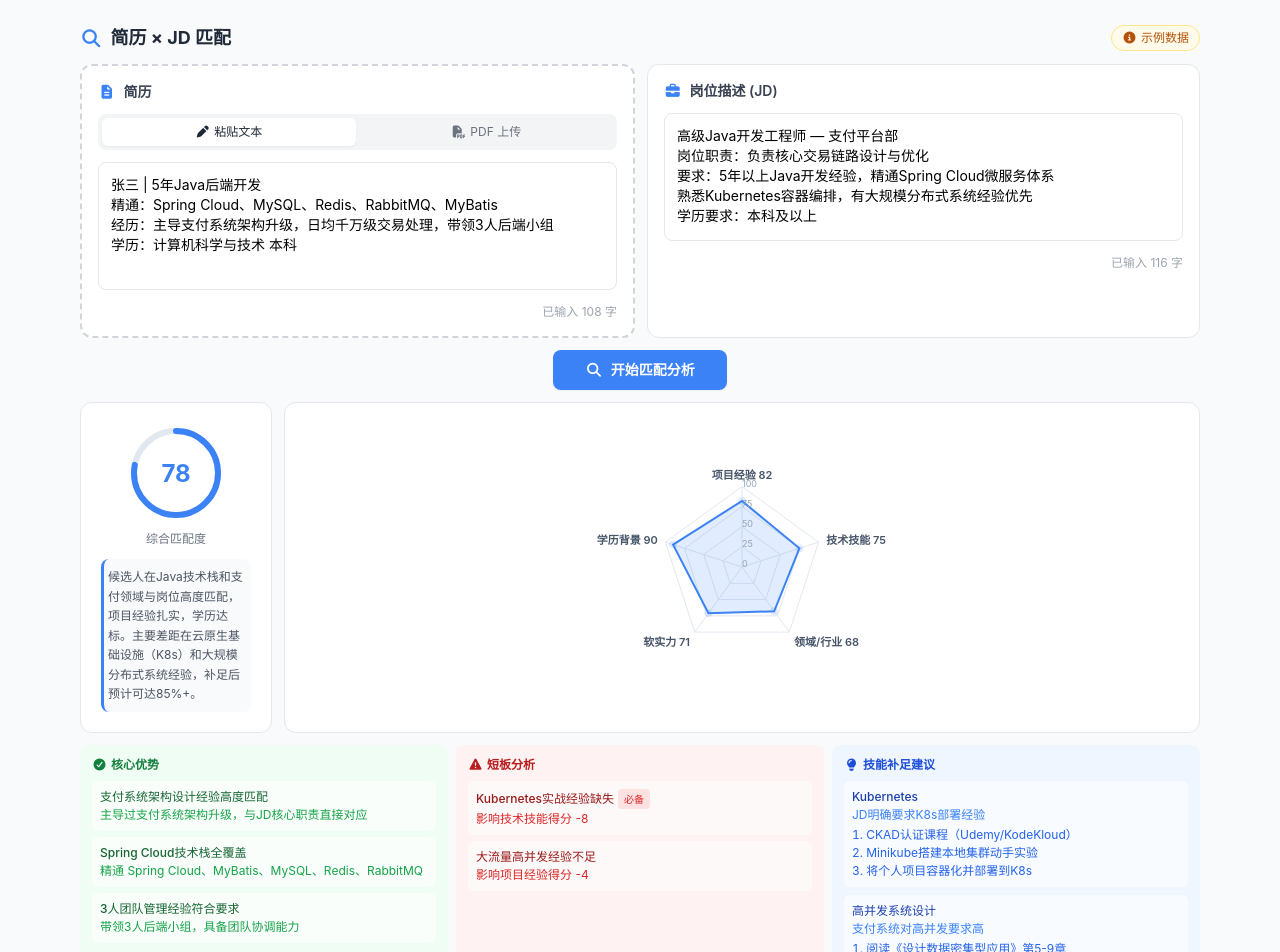
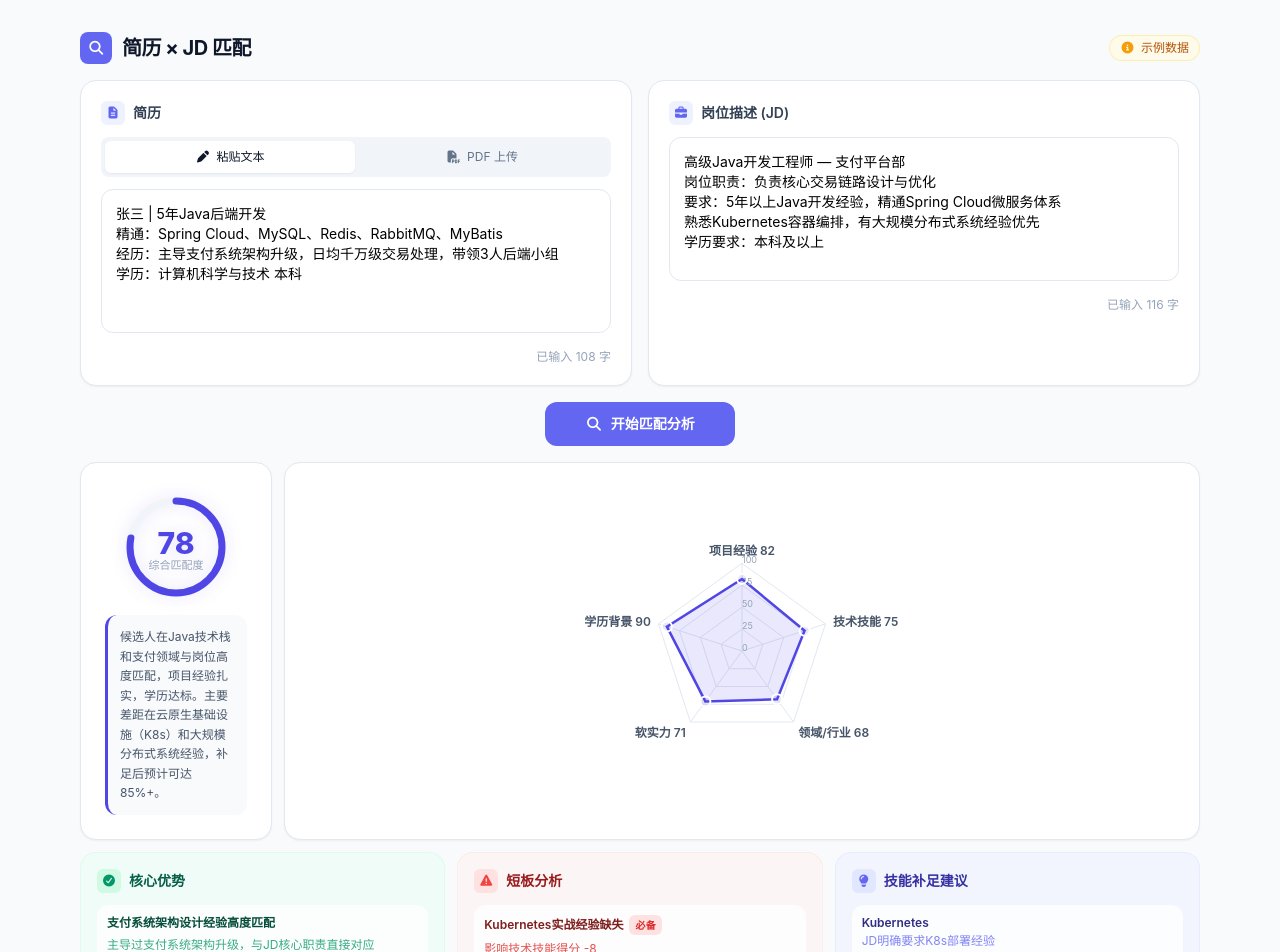
Before and after one commit to millajovovichy/Job-Matching, a React (Vite) app: page / in a window 1280 px wide. Shown: the top 952 px of the page. Built offline with nearby package versions, Linux system fonts and the light colour scheme.

Commit message:
style: visual redesign — indigo palette, refined cards, animated score ring, improved typography and spacing

```diff
--- a/src/App.jsx
+++ b/src/App.jsx
@@ -32,7 +32,8 @@ export default function App() {
   const hasContent = state.resumeText.trim().length > 0 && state.jdText.trim().length > 0;
 
   return (
-    <div className="max-w-6xl mx-auto px-4 py-6">
+    <div className="min-h-screen bg-slate-50">
+      <div className="max-w-6xl mx-auto px-4 py-8">
         <Header isDemo={state.isDemo} />
         <InputPanel
           resumeText={state.resumeText}
@@ -43,14 +44,14 @@ export default function App() {
         <MatchButton isLoading={state.isLoading} onMatch={handleMatch} hasContent={hasContent} />
 
         {state.error && (
-        <div className="max-w-6xl mx-auto mb-3 flex items-center justify-between bg-red-50 border border-red-200 text-red-700 rounded-lg px-4 py-3 text-sm">
-          <span>
-            <i className="fas fa-circle-exclamation mr-2"></i>
+          <div className="mb-4 flex items-center justify-between bg-red-50 border border-red-200 rounded-xl px-5 py-3.5 text-sm animate-fade-in-up">
+            <span className="text-red-700 flex items-center gap-2">
+              <i className="fas fa-circle-exclamation text-red-400"></i>
               {ERROR_MESSAGES[state.error] || `匹配失败：${state.error}`}
             </span>
             <button
               onClick={handleMatch}
-            className="text-red-600 hover:text-red-800 font-medium text-xs underline"
+              className="text-red-600 hover:text-red-800 font-medium text-xs underline underline-offset-2 transition-colors"
             >
               重试
             </button>
@@ -59,5 +60,6 @@ export default function App() {
 
         <ResultPanel result={state.result} />
       </div>
+    </div>
   );
 }
--- a/src/components/AnalysisCards.jsx
+++ b/src/components/AnalysisCards.jsx
@@ -1,57 +1,66 @@
 export default function AnalysisCards({ strengths, weaknesses, skillSuggestions }) {
   return (
-    <div className="w-full flex flex-col md:flex-row gap-2">
-      {/* 核心优势 - 绿色 */}
-      <div className="flex-1 min-w-0 bg-green-50 rounded-lg p-3">
-        <h4 className="font-semibold text-xs text-green-700 mb-2 flex items-center gap-1">
-          <i className="fas fa-check-circle"></i>
+    <div className="w-full flex flex-col md:flex-row gap-3">
+      {/* 核心优势 */}
+      <div className="flex-1 min-w-0 bg-emerald-50/60 rounded-2xl border border-emerald-100/60 p-4">
+        <h4 className="font-semibold text-sm text-emerald-800 mb-3 flex items-center gap-2">
+          <span className="w-6 h-6 rounded-md bg-emerald-100 flex items-center justify-center">
+            <i className="fas fa-check-circle text-emerald-600 text-xs"></i>
+          </span>
           核心优势
         </h4>
-        <ul className="space-y-1.5">
+        <ul className="space-y-2">
           {strengths.map((s, i) => (
-            <li key={i} className="text-xs text-green-800 bg-white/60 rounded-md p-2">
-              <span className="font-medium">{s.point}</span>
-              <span className="block text-green-600 mt-0.5">{s.detail}</span>
+            <li key={i} className="text-xs text-emerald-900 bg-white/80 rounded-xl p-2.5">
+              <span className="font-semibold">{s.point}</span>
+              <span className="block text-emerald-600/80 mt-1 leading-relaxed">{s.detail}</span>
             </li>
           ))}
         </ul>
       </div>
 
-      {/* 短板分析 - 红色 */}
-      <div className="flex-1 min-w-0 bg-red-50 rounded-lg p-3">
-        <h4 className="font-semibold text-xs text-red-700 mb-2 flex items-center gap-1">
-          <i className="fas fa-triangle-exclamation"></i>
+      {/* 短板分析 */}
+      <div className="flex-1 min-w-0 bg-red-50/60 rounded-2xl border border-red-100/60 p-4">
+        <h4 className="font-semibold text-sm text-red-800 mb-3 flex items-center gap-2">
+          <span className="w-6 h-6 rounded-md bg-red-100 flex items-center justify-center">
+            <i className="fas fa-triangle-exclamation text-red-500 text-xs"></i>
+          </span>
           短板分析
         </h4>
-        <ul className="space-y-1.5">
+        <ul className="space-y-2">
           {weaknesses.map((w, i) => (
-            <li key={i} className="text-xs text-red-800 bg-white/60 rounded-md p-2">
-              <span className="font-medium">{w.point}</span>
+            <li key={i} className="text-xs text-red-900 bg-white/80 rounded-xl p-2.5">
+              <span className="font-semibold">{w.point}</span>
               {w.isRequired && (
-                <span className="inline-block ml-1 px-1.5 py-0.5 bg-red-100 text-red-600 rounded text-[10px] font-medium">
+                <span className="inline-flex items-center ml-1.5 px-1.5 py-0.5 bg-red-100 text-red-600 rounded-md text-[10px] font-bold uppercase tracking-wide">
                   必备
                 </span>
               )}
-              <span className="block text-red-600 mt-0.5">{w.impact}</span>
+              <span className="block text-red-600/80 mt-1 leading-relaxed">{w.impact}</span>
             </li>
           ))}
         </ul>
       </div>
 
-      {/* 技能补足建议 - 蓝色 */}
-      <div className="flex-1 min-w-0 bg-blue-50 rounded-lg p-3">
-        <h4 className="font-semibold text-xs text-blue-700 mb-2 flex items-center gap-1">
-          <i className="fas fa-lightbulb"></i>
+      {/* 技能补足建议 */}
+      <div className="flex-1 min-w-0 bg-indigo-50/60 rounded-2xl border border-indigo-100/60 p-4">
+        <h4 className="font-semibold text-sm text-indigo-800 mb-3 flex items-center gap-2">
+          <span className="w-6 h-6 rounded-md bg-indigo-100 flex items-center justify-center">
+            <i className="fas fa-lightbulb text-indigo-500 text-xs"></i>
+          </span>
           技能补足建议
         </h4>
         <ul className="space-y-2">
           {skillSuggestions.map((s, i) => (
-            <li key={i} className="text-xs text-blue-800 bg-white/60 rounded-md p-2">
-              <span className="font-medium">{s.skill}</span>
-              <span className="block text-blue-500 mt-0.5 mb-1">{s.reason}</span>
-              <ol className="list-decimal list-inside text-blue-600 space-y-0.5">
+            <li key={i} className="text-xs text-indigo-900 bg-white/80 rounded-xl p-2.5">
+              <span className="font-semibold">{s.skill}</span>
+              <span className="block text-indigo-500/80 mt-0.5 mb-1.5">{s.reason}</span>
+              <ol className="space-y-1">
                 {s.learningPath.map((step, j) => (
-                  <li key={j}>{step}</li>
+                  <li key={j} className="flex items-start gap-1.5 text-indigo-700">
+                    <span className="text-indigo-400 font-medium flex-shrink-0">{j + 1}.</span>
+                    <span className="leading-relaxed">{step}</span>
+                  </li>
                 ))}
               </ol>
             </li>
--- a/src/components/Header.jsx
+++ b/src/components/Header.jsx
@@ -1,13 +1,15 @@
 export default function Header({ isDemo }) {
   return (
-    <header className="flex items-center justify-between mb-3">
-      <h1 className="text-lg font-bold text-gray-800 flex items-center gap-2">
-        <i className="fas fa-magnifying-glass text-blue-500"></i>
+    <header className="flex items-center justify-between mb-4">
+      <h1 className="text-xl font-bold text-slate-900 tracking-tight flex items-center gap-2.5">
+        <span className="w-8 h-8 rounded-lg bg-indigo-500 flex items-center justify-center">
+          <i className="fas fa-magnifying-glass text-white text-sm"></i>
+        </span>
         简历 × JD 匹配
       </h1>
       {isDemo && (
-        <span className="text-xs px-2.5 py-1 bg-amber-50 text-amber-700 rounded-full border border-amber-200">
-          <i className="fas fa-circle-info mr-1"></i>
+        <span className="text-xs px-2.5 py-1 bg-amber-50 text-amber-700 rounded-full border border-amber-200/60 font-medium">
+          <i className="fas fa-circle-info mr-1.5 text-amber-500"></i>
           示例数据
         </span>
       )}
--- a/src/components/InputPanel.jsx
+++ b/src/components/InputPanel.jsx
@@ -3,7 +3,7 @@ import JdCard from './JdCard';
 
 export default function InputPanel({ resumeText, jdText, onResumeChange, onJdChange }) {
   return (
-    <div className="flex gap-3 mb-3">
+    <div className="flex flex-col md:flex-row gap-4 mb-4">
       <ResumeCard value={resumeText} onChange={onResumeChange} />
       <JdCard value={jdText} onChange={onJdChange} />
     </div>
--- a/src/components/JdCard.jsx
+++ b/src/components/JdCard.jsx
@@ -1,17 +1,21 @@
 export default function JdCard({ value, onChange }) {
   return (
-    <div className="flex-1 bg-white rounded-xl border border-gray-200 p-4">
-      <h3 className="font-semibold text-sm text-gray-700 mb-3 flex items-center gap-2">
-        <i className="fas fa-briefcase text-blue-500"></i>
+    <div className="flex-1 bg-white rounded-2xl border border-slate-200 shadow-sm p-5">
+      <h3 className="font-semibold text-sm text-slate-700 mb-3 flex items-center gap-2">
+        <span className="w-6 h-6 rounded-md bg-indigo-50 flex items-center justify-center">
+          <i className="fas fa-briefcase text-indigo-500 text-xs"></i>
+        </span>
         岗位描述 (JD)
       </h3>
       <textarea
         value={value}
         onChange={(e) => onChange(e.target.value)}
         placeholder="粘贴岗位描述..."
-        className="w-full h-32 text-sm border border-gray-200 rounded-lg p-3 resize-none focus:outline-none focus:ring-2 focus:ring-blue-400 focus:border-transparent"
+        className="w-full h-36 text-sm border border-slate-200 rounded-xl p-3.5 resize-none
+                   focus:outline-none focus:ring-2 focus:ring-indigo-400/40 focus:border-indigo-300
+                   placeholder:text-slate-400 transition-shadow"
       />
-      <p className="text-right text-xs text-gray-400 mt-2">
+      <p className="text-right text-xs text-slate-400 mt-2.5">
         已输入 {value.length} 字
       </p>
     </div>
--- a/src/components/MatchButton.jsx
+++ b/src/components/MatchButton.jsx
@@ -17,30 +17,30 @@ export default function MatchButton({ isLoading, onMatch, hasContent }) {
   };
 
   return (
-    <div className="text-center mb-3">
+    <div className="text-center mb-4">
       <button
         onClick={handleClick}
         disabled={isLoading}
-        className={`px-8 py-2.5 rounded-lg text-sm font-semibold transition-all ${
-          isLoading
-            ? 'bg-blue-300 text-white cursor-not-allowed'
-            : 'bg-blue-500 text-white hover:bg-blue-600 active:scale-[0.98] shadow-sm'
-        }`}
+        className={`relative px-10 py-3 rounded-xl text-sm font-semibold transition-all duration-300
+          ${isLoading
+            ? 'bg-indigo-400 text-white cursor-not-allowed shadow-none'
+            : 'bg-indigo-500 text-white hover:bg-indigo-600 hover:shadow-lg hover:shadow-indigo-500/25 hover:-translate-y-0.5 active:translate-y-0 active:shadow-md'
+          }`}
       >
         {isLoading ? (
-          <>
-            <i className="fas fa-spinner fa-spin mr-2"></i>
+          <span className="flex items-center gap-2">
+            <i className="fas fa-spinner fa-spin"></i>
             分析中...
-          </>
+          </span>
         ) : (
-          <>
-            <i className="fas fa-magnifying-glass mr-2"></i>
+          <span className="flex items-center gap-2">
+            <i className="fas fa-magnifying-glass"></i>
             开始匹配分析
-          </>
+          </span>
         )}
       </button>
       {showEmptyError && (
-        <p className="text-sm text-red-500 mt-2 flex items-center justify-center gap-1">
+        <p className="text-sm text-red-500 mt-2.5 flex items-center justify-center gap-1.5 animate-fade-in-up">
           <i className="fas fa-circle-exclamation"></i>
           请上传简历并粘贴岗位描述
         </p>
--- a/src/components/RadarChart.jsx
+++ b/src/components/RadarChart.jsx
@@ -16,29 +16,32 @@ const DIMENSION_LABELS = {
 };
 
 const DIMENSION_COLORS = {
-  projectExperience: '#22c55e',
-  technicalSkills: '#3b82f6',
-  domainMatch: '#f59e0b',
-  softSkills: '#8b5cf6',
-  education: '#ec4899',
+  projectExperience: '#059669',
+  technicalSkills: '#4f46e5',
+  domainMatch: '#d97706',
+  softSkills: '#7c3aed',
+  education: '#db2777',
 };
 
 export default function RadarChart({ dimensions }) {
   const data = Object.entries(dimensions).map(([key, value]) => ({
-    dimension: `${DIMENSION_LABELS[key] || key} ${value.score}`,
+    dimension: `${DIMENSION_LABELS[key] || key}  ${value.score}`,
     score: value.score,
     fullMark: 100,
-    color: DIMENSION_COLORS[key] || '#94a3b8',
   }));
 
   return (
-    <div className="w-full h-full bg-white border border-gray-200 rounded-xl p-3 flex items-center justify-center">
-      <ResponsiveContainer width="100%" height={240}>
-        <ReRadarChart data={data} cx="50%" cy="50%" outerRadius="70%">
-          <PolarGrid stroke="#e2e8f0" />
+    <div className="w-full h-full bg-white border border-slate-200 rounded-2xl shadow-sm p-4 flex items-center justify-center">
+      <ResponsiveContainer width="100%" height={280}>
+        <ReRadarChart data={data} cx="50%" cy="50%" outerRadius="65%">
+          <PolarGrid stroke="#e2e8f0" strokeWidth={1} />
           <PolarAngleAxis
             dataKey="dimension"
-            tick={{ fontSize: 11, fill: '#475569', fontWeight: 600 }}
+            tick={{
+              fontSize: 12,
+              fill: '#475569',
+              fontWeight: 600,
+            }}
           />
           <PolarRadiusAxis
             angle={90}
@@ -46,15 +49,17 @@ export default function RadarChart({ dimensions }) {
             tick={{ fontSize: 9, fill: '#94a3b8' }}
             axisLine={false}
             tickCount={5}
+            stroke="#f1f5f9"
           />
           <Radar
             name="匹配度"
             dataKey="score"
-            stroke="#3b82f6"
-            fill="#3b82f6"
-            fillOpacity={0.15}
-            strokeWidth={2}
-            dot={{ r: 4, fill: '#3b82f6', strokeWidth: 0 }}
+            stroke="#4f46e5"
+            fill="#4f46e5"
+            fillOpacity={0.12}
+            strokeWidth={2.5}
+            dot={{ r: 5, fill: '#4f46e5', strokeWidth: 2, stroke: '#fff' }}
+            activeDot={{ r: 7, fill: '#4f46e5', strokeWidth: 2, stroke: '#fff' }}
           />
         </ReRadarChart>
       </ResponsiveContainer>
--- a/src/components/ResumeCard.jsx
+++ b/src/components/ResumeCard.jsx
@@ -3,7 +3,7 @@ import { useDropzone } from 'react-dropzone';
 import { extractTextFromPDF } from '../utils/pdfParser';
 
 export default function ResumeCard({ value, onChange }) {
-  const [activeTab, setActiveTab] = useState('text'); // 'text' | 'pdf'
+  const [activeTab, setActiveTab] = useState('text');
   const [pdfName, setPdfName] = useState('');
   const [pdfError, setPdfError] = useState('');
 
@@ -35,69 +35,72 @@ export default function ResumeCard({ value, onChange }) {
   });
 
   return (
-    <div className="flex-1 bg-white rounded-xl border-2 border-dashed border-gray-300 p-4">
-      <h3 className="font-semibold text-sm text-gray-700 mb-3 flex items-center gap-2">
-        <i className="fas fa-file-lines text-blue-500"></i>
+    <div className="flex-1 bg-white rounded-2xl border border-slate-200 shadow-sm p-5">
+      <h3 className="font-semibold text-sm text-slate-700 mb-3 flex items-center gap-2">
+        <span className="w-6 h-6 rounded-md bg-indigo-50 flex items-center justify-center">
+          <i className="fas fa-file-lines text-indigo-500 text-xs"></i>
+        </span>
         简历
       </h3>
 
-      {/* Tab 切换 */}
-      <div className="flex gap-1 mb-3 bg-gray-100 rounded-lg p-1">
+      {/* Tab tabs */}
+      <div className="flex gap-0.5 mb-3 bg-slate-100 rounded-lg p-1">
         <button
           onClick={() => setActiveTab('text')}
-          className={`flex-1 text-xs py-1.5 rounded-md transition-colors ${
+          className={`flex-1 text-xs py-2 rounded-md transition-all duration-200 ${
             activeTab === 'text'
-              ? 'bg-white text-gray-800 shadow-sm font-medium'
-              : 'text-gray-500'
+              ? 'bg-white text-slate-900 shadow-sm font-medium'
+              : 'text-slate-500 hover:text-slate-700'
           }`}
         >
-          <i className="fas fa-pen mr-1"></i>
+          <i className="fas fa-pen mr-1.5"></i>
           粘贴文本
         </button>
         <button
           onClick={() => setActiveTab('pdf')}
-          className={`flex-1 text-xs py-1.5 rounded-md transition-colors ${
+          className={`flex-1 text-xs py-2 rounded-md transition-all duration-200 ${
             activeTab === 'pdf'
-              ? 'bg-white text-gray-800 shadow-sm font-medium'
-              : 'text-gray-500'
+              ? 'bg-white text-slate-900 shadow-sm font-medium'
+              : 'text-slate-500 hover:text-slate-700'
           }`}
         >
-          <i className="fas fa-file-pdf mr-1"></i>
+          <i className="fas fa-file-pdf mr-1.5"></i>
           PDF 上传
         </button>
       </div>
 
-      {/* 文本输入 */}
       {activeTab === 'text' && (
         <textarea
           value={value}
           onChange={(e) => onChange(e.target.value)}
           placeholder="粘贴简历文本..."
-          className="w-full h-32 text-sm border border-gray-200 rounded-lg p-3 resize-none focus:outline-none focus:ring-2 focus:ring-blue-400 focus:border-transparent"
+          className="w-full h-36 text-sm border border-slate-200 rounded-xl p-3.5 resize-none
+                     focus:outline-none focus:ring-2 focus:ring-indigo-400/40 focus:border-indigo-300
+                     placeholder:text-slate-400 transition-shadow"
         />
       )}
 
-      {/* PDF 上传 */}
       {activeTab === 'pdf' && (
         <div
           {...getRootProps()}
-          className={`h-32 flex flex-col items-center justify-center border-2 border-dashed rounded-lg cursor-pointer transition-colors ${
+          className={`h-36 flex flex-col items-center justify-center border-2 border-dashed rounded-xl
+                     cursor-pointer transition-all duration-200 ${
             isDragActive
-              ? 'border-blue-400 bg-blue-50'
-              : 'border-gray-200 hover:border-gray-300 bg-gray-50'
+              ? 'border-indigo-400 bg-indigo-50/50 scale-[1.01]'
+              : 'border-slate-200 hover:border-slate-300 bg-slate-50/50 hover:bg-slate-50'
           }`}
         >
           <input {...getInputProps()} />
           {pdfName ? (
             <div className="text-center">
-              <i className="fas fa-check-circle text-green-500 text-xl mb-1"></i>
-              <p className="text-sm text-gray-700">{pdfName}</p>
-              <p className="text-xs text-gray-400 mt-1">点击或拖拽替换文件</p>
+              <i className="fas fa-check-circle text-emerald-500 text-xl mb-1.5"></i>
+              <p className="text-sm text-slate-700 font-medium">{pdfName}</p>
+              <p className="text-xs text-slate-400 mt-1">点击或拖拽替换文件</p>
             </div>
           ) : (
             <div className="text-center">
-              <i className="fas fa-cloud-upload-alt text-gray-400 text-2xl mb-1"></i>
-              <p className="text-sm text-gray-500">
+              <i className={`fas fa-cloud-upload-alt text-2xl mb-1.5 transition-colors ${isDragActive ? 'text-indigo-400' : 'text-slate-300'}`}></i>
+              <p className="text-sm text-slate-400">
                 {isDragActive ? '释放以上传' : '拖拽 PDF 到此处或点击上传'}
               </p>
             </div>
@@ -106,13 +109,13 @@ export default function ResumeCard({ value, onChange }) {
       )}
 
       {pdfError && (
-        <p className="text-xs text-red-500 mt-2 flex items-center gap-1">
+        <p className="text-xs text-red-500 mt-2 flex items-center gap-1.5">
           <i className="fas fa-circle-exclamation"></i>
           {pdfError}
         </p>
       )}
 
-      <p className="text-right text-xs text-gray-400 mt-2">
+      <p className="text-right text-xs text-slate-400 mt-2.5">
         已输入 {value.length} 字
       </p>
     </div>
--- a/src/components/ScoreRing.jsx
+++ b/src/components/ScoreRing.jsx
@@ -1,46 +1,101 @@
+import { useState, useEffect, useRef } from 'react';
+
 export default function ScoreRing({ score, comment }) {
-  const radius = 42;
+  const radius = 46;
   const circumference = 2 * Math.PI * radius;
-  const offset = circumference - (score / 100) * circumference;
+  const [animatedScore, setAnimatedScore] = useState(0);
+  const [ringDrawn, setRingDrawn] = useState(false);
+  const prevScore = useRef(score);
+
+  useEffect(() => {
+    setRingDrawn(false);
+    const duration = 1000;
+    const startTime = performance.now();
+    const from = prevScore.current;
+    prevScore.current = score;
+
+    const animate = (now) => {
+      const elapsed = now - startTime;
+      const progress = Math.min(elapsed / duration, 1);
+      // ease-out cubic
+      const eased = 1 - Math.pow(1 - progress, 3);
+      setAnimatedScore(Math.round(from + (score - from) * eased));
+
+      if (progress < 1) {
+        requestAnimationFrame(animate);
+      } else {
+        setRingDrawn(true);
+      }
+    };
+
+    requestAnimationFrame(animate);
+  }, [score]);
+
+  const offset = circumference - (animatedScore / 100) * circumference;
+
+  const getColor = (s) => {
+    if (s >= 80) return '#059669';
+    if (s >= 60) return '#4f46e5';
+    if (s >= 40) return '#d97706';
+    return '#dc2626';
+  };
+
+  const currentColor = getColor(animatedScore);
 
   return (
-    <div className="flex flex-col items-center bg-white border border-gray-200 rounded-xl p-5 min-w-[140px]">
-      <svg width="100" height="100" className="mb-2">
+    <div className="flex flex-col items-center bg-white border border-slate-200 rounded-2xl shadow-sm p-6 h-full">
+      <div className="relative mb-2">
+        {/* Glow ring */}
+        <svg width="120" height="120" className="drop-shadow-[0_0_8px_rgba(79,70,229,0.15)]">
+          {/* Background track */}
           <circle
-          cx="50"
-          cy="50"
-          r={radius}
+            cx="60" cy="60" r={radius}
             fill="none"
-          stroke="#e2e8f0"
-          strokeWidth="6"
+            stroke="#f1f5f9"
+            strokeWidth="7"
           />
+          {/* Animated foreground arc */}
           <circle
-          cx="50"
-          cy="50"
-          r={radius}
+            cx="60" cy="60" r={radius}
             fill="none"
-          stroke="#3b82f6"
-          strokeWidth="6"
+            stroke={currentColor}
+            strokeWidth="7"
             strokeLinecap="round"
             strokeDasharray={circumference}
-          strokeDashoffset={offset}
-          transform="rotate(-90 50 50)"
-          style={{ transition: 'stroke-dashoffset 0.6s ease' }}
+            strokeDashoffset={ringDrawn ? offset : circumference}
+            transform="rotate(-90 60 60)"
+            style={{
+              transition: ringDrawn ? 'stroke-dashoffset 0.3s ease, stroke 0.3s ease' : 'stroke 0.3s ease',
+            }}
           />
+          {/* Score text */}
           <text
-          x="50"
-          y="50"
+            x="60" y="56"
             textAnchor="middle"
             dominantBaseline="central"
-          fontSize="24"
-          fontWeight="700"
-          fill="#3b82f6"
+            fontSize="30"
+            fontWeight="800"
+            fill={currentColor}
+            className="select-none"
           >
-          {score}
+            {animatedScore}
+          </text>
+          <text
+            x="60" y="78"
+            textAnchor="middle"
+            dominantBaseline="central"
+            fontSize="11"
+            fontWeight="500"
+            fill="#94a3b8"
+            className="select-none"
+          >
+            综合匹配度
           </text>
         </svg>
-      <p className="text-xs text-gray-500 mb-3">综合匹配度</p>
-      <div className="text-xs text-gray-600 leading-relaxed px-1 py-2 bg-gray-50 rounded-lg border-l-[3px] border-blue-500">
+      </div>
+
+      <div className="text-xs text-slate-600 leading-relaxed bg-slate-50 rounded-xl p-3 border-l-[3px] flex-1"
+           style={{ borderLeftColor: currentColor }}>
         {comment}
       </div>
     </div>
--- a/src/index.css
+++ b/src/index.css
@@ -3,5 +3,45 @@
 @tailwind utilities;
 
 body {
-  font-family: -apple-system, BlinkMacSystemFont, 'Segoe UI', Roboto, sans-serif;
+  font-family: -apple-system, BlinkMacSystemFont, 'Segoe UI', 'PingFang SC',
+    'Microsoft YaHei', sans-serif;
+  -webkit-font-smoothing: antialiased;
+  -moz-osx-font-smoothing: grayscale;
 }
+
+/* Refined scrollbar */
+::-webkit-scrollbar {
+  width: 6px;
+}
+::-webkit-scrollbar-track {
+  background: transparent;
+}
+::-webkit-scrollbar-thumb {
+  background: #cbd5e1;
+  border-radius: 3px;
+}
+::-webkit-scrollbar-thumb:hover {
+  background: #94a3b8;
+}
+
+/* Ring animation - offset set via inline style */
+@keyframes ringDraw {
+  from {
+    stroke-dashoffset: 264;
+  }
+}
+
+@keyframes fadeInUp {
+  from {
+    opacity: 0;
+    transform: translateY(8px);
+  }
+  to {
+    opacity: 1;
+    transform: translateY(0);
+  }
+}
+
+.animate-fade-in-up {
+  animation: fadeInUp 0.5s ease-out forwards;
+}
```
Also changed, not shown: src/test-setup.js (+7 -0 lines), tailwind.config.js (+22 -1 lines). Lines whose indentation alone changed are shown as unchanged.
